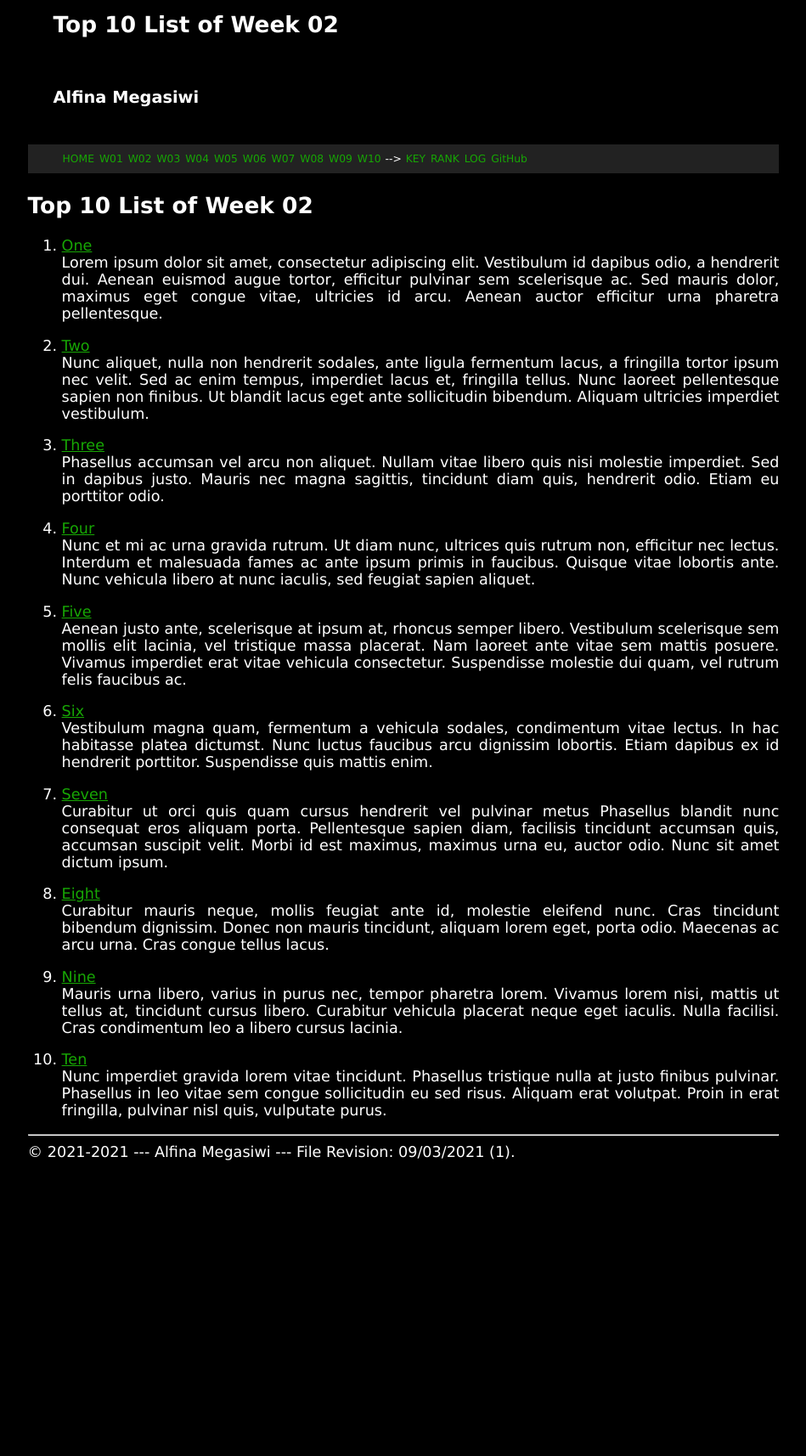
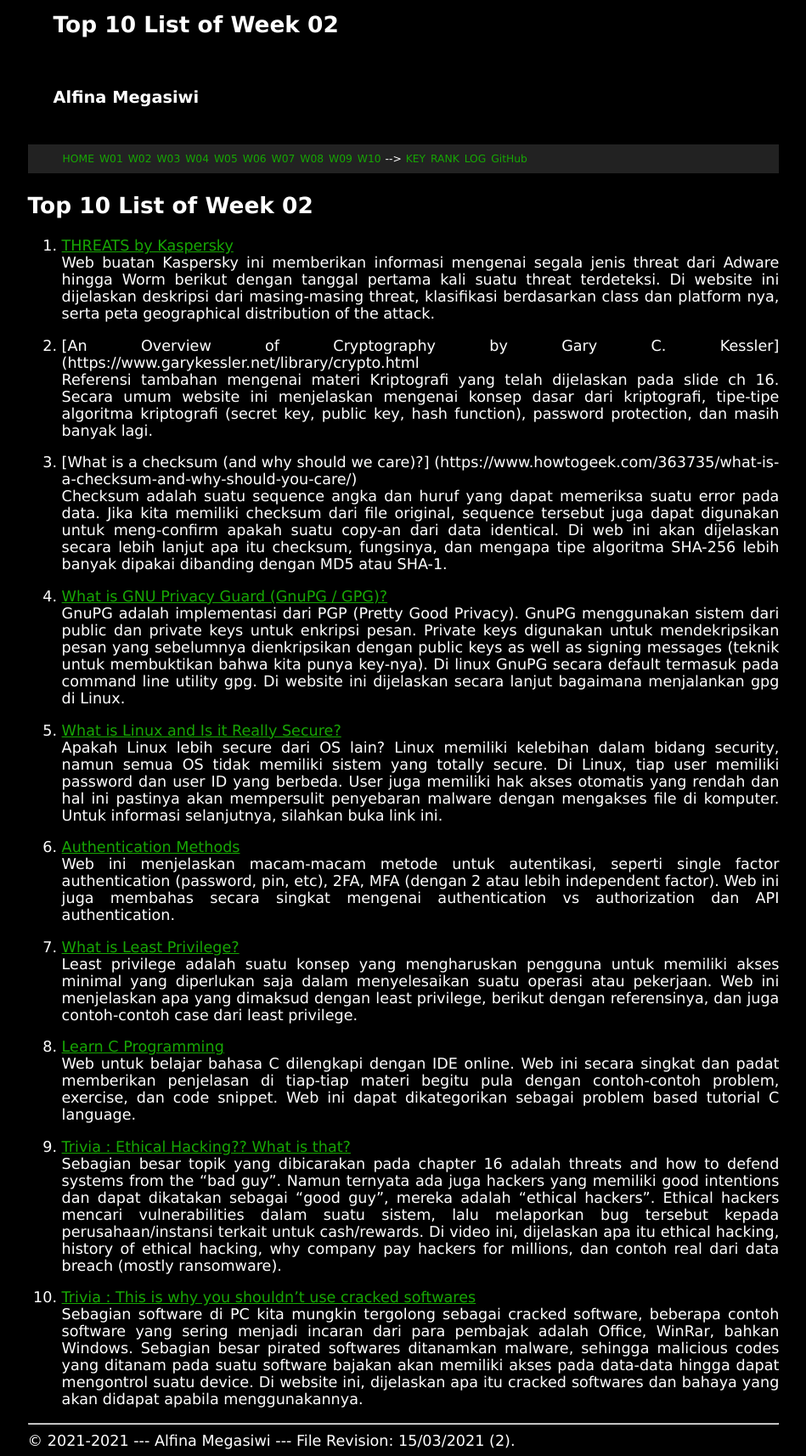
Before and after one commit to alfina-megasiwi/os211, a Jekyll site: the page built from w02.md, in a window 1280 px wide. Shown: the whole page at 85% size, without its empty margins (165-1114 px from the left). Built offline with Jekyll 4.4.1, drawn with Linux system fonts in a browser that asks for light colours; our own code applies the rules of GitHub Pages for plain Markdown files; before the commit the page ends 1374 px from its top, so only the background shows below that.

Commit message:
update mylog.txt and top10

```diff
--- a/_config.yml
+++ b/_config.yml
@@ -1,5 +1,5 @@
 title:       "Operating Systems 2021-1 (OS211)"
-version:     "09/03/2021 (1)"
+version:     "15/03/2021 (2)"
 copyright:   "2021-2021"
 description: >-
   This Is How Me Do It!
--- a/w02.md
+++ b/w02.md
@@ -5,72 +5,32 @@ permalink: /W02/
 
 # Top 10 List of Week 02
 
-1. [One](https://en.wikipedia.org/wiki/1)<br>
-Lorem ipsum dolor sit amet, consectetur adipiscing elit.
-Vestibulum id dapibus odio, a hendrerit dui.
-Aenean euismod augue tortor, efficitur pulvinar sem scelerisque ac.
-Sed mauris dolor, maximus eget congue vitae, ultricies id arcu.
-Aenean auctor efficitur urna pharetra pellentesque.
+1. [THREATS by Kaspersky](https://threats.kaspersky.com/en/threat/)<br>
+Web buatan Kaspersky ini memberikan informasi mengenai segala jenis threat dari Adware hingga Worm berikut dengan tanggal pertama kali suatu threat terdeteksi. Di website ini dijelaskan deskripsi dari masing-masing threat, klasifikasi berdasarkan class dan platform nya, serta peta geographical distribution of the attack.
 
-2. [Two](https://en.wikipedia.org/wiki/2)<br>
-Nunc aliquet, nulla non hendrerit sodales, ante ligula fermentum lacus, a fringilla tortor ipsum nec velit.
-Sed ac enim tempus, imperdiet lacus et, fringilla tellus.
-Nunc laoreet pellentesque sapien non finibus.
-Ut blandit lacus eget ante sollicitudin bibendum.
-Aliquam ultricies imperdiet vestibulum.
+2. [An Overview of Cryptography by Gary C. Kessler](https://www.garykessler.net/library/crypto.html<br>
+Referensi tambahan mengenai materi Kriptografi yang telah dijelaskan pada slide ch 16. Secara umum website ini menjelaskan mengenai konsep dasar dari kriptografi, tipe-tipe algoritma kriptografi (secret key, public key, hash function), password protection, dan masih banyak lagi.
 
-3. [Three](https://en.wikipedia.org/wiki/3)<br>
-Phasellus accumsan vel arcu non aliquet.
-Nullam vitae libero quis nisi molestie imperdiet.
-Sed in dapibus justo.
-Mauris nec magna sagittis, tincidunt diam quis, hendrerit odio.
-Etiam eu porttitor odio.
+3. [What is a checksum (and why should we care)?] (https://www.howtogeek.com/363735/what-is-a-checksum-and-why-should-you-care/)<br>
+Checksum adalah suatu sequence angka dan huruf yang dapat memeriksa suatu error pada data. Jika kita memiliki checksum dari file original, sequence tersebut juga dapat digunakan untuk meng-confirm apakah suatu copy-an dari data identical. Di web ini akan dijelaskan secara lebih lanjut apa itu checksum, fungsinya, dan mengapa tipe algoritma SHA-256 lebih banyak dipakai dibanding dengan MD5 atau SHA-1.
 
-4. [Four](https://en.wikipedia.org/wiki/4)<br>
-Nunc et mi ac urna gravida rutrum.
-Ut diam nunc, ultrices quis rutrum non, efficitur nec lectus.
-Interdum et malesuada fames ac ante ipsum primis in faucibus.
-Quisque vitae lobortis ante.
-Nunc vehicula libero at nunc iaculis, sed feugiat sapien aliquet.
+4. [What is GNU Privacy Guard (GnuPG / GPG)?](https://www.privex.io/articles/what-is-gpg#what-is-gpg-pgp)<br>
+GnuPG adalah implementasi dari PGP (Pretty Good Privacy). GnuPG menggunakan sistem dari public dan private keys untuk enkripsi pesan. Private keys digunakan untuk mendekripsikan pesan yang sebelumnya dienkripsikan dengan public keys as well as signing messages (teknik untuk membuktikan bahwa kita punya key-nya). Di linux GnuPG secara default termasuk pada command line utility gpg. Di website ini dijelaskan secara lanjut bagaimana menjalankan gpg di Linux.
 
-5. [Five](https://en.wikipedia.org/wiki/5)<br>
-Aenean justo ante, scelerisque at ipsum at, rhoncus semper libero.
-Vestibulum scelerisque sem mollis elit lacinia, vel tristique massa placerat.
-Nam laoreet ante vitae sem mattis posuere.
-Vivamus imperdiet erat vitae vehicula consectetur.
-Suspendisse molestie dui quam, vel rutrum felis faucibus ac.
+5. [What is Linux and Is it Really Secure?](https://www.kaspersky.com/resource-center/definitions/linux)<br>
+Apakah Linux lebih secure dari OS lain? Linux memiliki kelebihan dalam bidang security, namun semua OS tidak memiliki sistem yang totally secure. Di Linux, tiap user memiliki password dan user ID yang berbeda. User juga memiliki hak akses otomatis yang rendah dan hal ini pastinya akan mempersulit penyebaran malware dengan mengakses file di komputer. Untuk informasi selanjutnya, silahkan buka link ini.
 
-6. [Six](https://en.wikipedia.org/wiki/6)<br>
-Vestibulum magna quam, fermentum a vehicula sodales, condimentum vitae lectus.
-In hac habitasse platea dictumst.
-Nunc luctus faucibus arcu dignissim lobortis.
-Etiam dapibus ex id hendrerit porttitor.
-Suspendisse quis mattis enim.
+6. [Authentication Methods](https://www.okta.com/blog/2019/02/the-ultimate-authentication-playbook/)<br>
+Web ini menjelaskan macam-macam metode untuk autentikasi, seperti single factor authentication (password, pin, etc), 2FA, MFA (dengan 2 atau lebih independent factor). Web ini juga membahas secara singkat mengenai authentication vs authorization dan API authentication.
 
-7. [Seven](https://en.wikipedia.org/wiki/7)<br>
-Curabitur ut orci quis quam cursus hendrerit vel pulvinar metus
-Phasellus blandit nunc consequat eros aliquam porta.
-Pellentesque sapien diam, facilisis tincidunt accumsan quis, accumsan suscipit velit.
-Morbi id est maximus, maximus urna eu, auctor odio.
-Nunc sit amet dictum ipsum.
+7. [What is Least Privilege?](https://us-cert.cisa.gov/bsi/articles/knowledge/principles/least-privilege)<br>
+Least privilege adalah suatu konsep yang mengharuskan pengguna untuk memiliki akses minimal yang diperlukan saja dalam menyelesaikan suatu operasi atau pekerjaan.  Web ini menjelaskan apa yang dimaksud dengan least privilege, berikut dengan referensinya, dan juga contoh-contoh case dari least privilege.
 
-8. [Eight](https://en.wikipedia.org/wiki/8)<br>
-Curabitur mauris neque, mollis feugiat ante id, molestie eleifend nunc.
-Cras tincidunt bibendum dignissim.
-Donec non mauris tincidunt, aliquam lorem eget, porta odio.
-Maecenas ac arcu urna.
-Cras congue tellus lacus.
+8. [Learn C Programming](https://www.learn-c.org/en/)<br>
+Web untuk belajar bahasa C dilengkapi dengan IDE online. Web ini secara singkat dan padat memberikan penjelasan di tiap-tiap materi begitu pula dengan contoh-contoh problem, exercise, dan code snippet. Web ini dapat dikategorikan sebagai problem based tutorial C language.
 
-9. [Nine](https://en.wikipedia.org/wiki/9)<br>
-Mauris urna libero, varius in purus nec, tempor pharetra lorem.
-Vivamus lorem nisi, mattis ut tellus at, tincidunt cursus libero.
-Curabitur vehicula placerat neque eget iaculis.
-Nulla facilisi.
-Cras condimentum leo a libero cursus lacinia.
+9. [Trivia : Ethical Hacking?? What is that?](https://www.youtube.com/watch?v=1Gti2emO-uk)<br>
+Sebagian besar topik yang dibicarakan pada chapter 16 adalah threats and how to defend systems from the “bad guy”. Namun ternyata ada juga hackers yang memiliki good intentions dan dapat dikatakan sebagai “good guy”, mereka adalah “ethical hackers”. Ethical hackers mencari vulnerabilities dalam suatu sistem, lalu melaporkan bug tersebut kepada perusahaan/instansi terkait untuk cash/rewards. Di video ini, dijelaskan apa itu ethical hacking, history of ethical hacking, why company pay hackers for millions, dan contoh real dari data breach (mostly ransomware).
 
-10. [Ten](https://en.wikipedia.org/wiki/10)<br>
-Nunc imperdiet gravida lorem vitae tincidunt.
-Phasellus tristique nulla at justo finibus pulvinar.
-Phasellus in leo vitae sem congue sollicitudin eu sed risus.
-Aliquam erat volutpat.
-Proin in erat fringilla, pulvinar nisl quis, vulputate purus.
+10. [Trivia : This is why you shouldn’t use cracked softwares](https://provarex.com/cracked-software-and-why-you-shouldnt-use-them/)<br>
+Sebagian software di PC kita mungkin tergolong sebagai cracked software, beberapa contoh software yang sering menjadi incaran dari para pembajak adalah Office, WinRar, bahkan Windows. Sebagian besar pirated softwares ditanamkan malware, sehingga malicious codes yang ditanam pada suatu software bajakan akan memiliki akses pada data-data hingga dapat mengontrol suatu device. Di website ini, dijelaskan apa itu cracked softwares dan bahaya yang akan didapat apabila menggunakannya.
```
Also changed, not shown: TXT/mylog.txt (+7 -6 lines), 2 other files.
